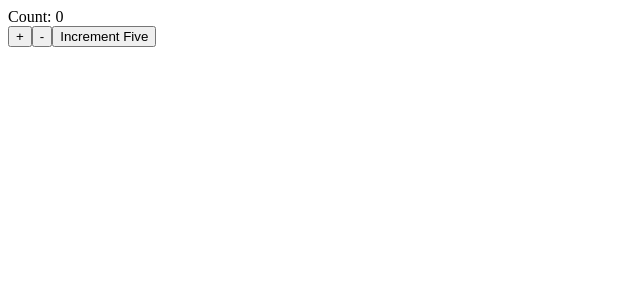
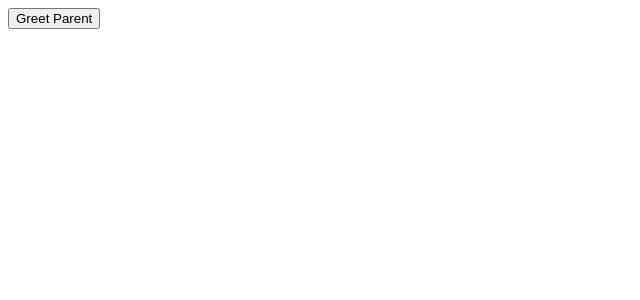
Before and after one commit to adetorodev/reactify, a React (Create React App) app: page / in a window 1280 px wide. Shown: the top 300 px of the page, without its empty margins (0-640 px from the left). Built offline with nearby package versions, Linux system fonts and the light colour scheme.

Commit message:
Task: using methods as props

```diff
--- a/src/App.js
+++ b/src/App.js
@@ -1,4 +1,5 @@
 // <<<<<<< HEAD
+import ParentComp from "./Component/ParentComp";
 import ClassCompt from "./component/ClassCompt";
 import Counter from "./component/Counter";
 import FuncCompt from "./component/FuncCompt";
@@ -12,7 +13,8 @@
 
 function App() {
   return <div>
-    <Counter />
+    <ParentComp />
+    {/* <Counter /> */}
     {/* <Message /> */}
     {/* <FuncCompt name="Ezekiel" />
     <ClassCompt name="class Component"/> */}
--- /dev/null
+++ b/src/Component/ChildComp.js
@@ -0,0 +1,12 @@
+import React from 'react'
+
+function ChildComp(props) {
+  return (
+    <div>
+        {/* <button onClick={props.greetHandler}>Greet Parent</button> */}
+        <button onClick={() => props.greetHandler('child')}>Greet Parent</button>
+    </div>
+  )
+}
+
+export default ChildComp
--- /dev/null
+++ b/src/Component/ParentComp.js
@@ -0,0 +1,27 @@
+import React, { Component } from 'react'
+import ChildComp from './ChildComp'
+
+export class ParentComp extends Component {
+    constructor(props) {
+      super(props)
+
+      this.state = {
+         parentName: 'parent'
+      }
+      this.greetParent = this.greetParent.bind(this)
+    }
+
+    greetParent(childName){
+        alert("hello" + " " + this.state.parentName +" "+ 'from' +" "+ childName)
+    }
+
+  render() {
+    return (
+      <div>
+        <ChildComp greetHandler={this.greetParent}/>
+      </div>
+    )
+  }
+}
+
+export default ParentComp
```
